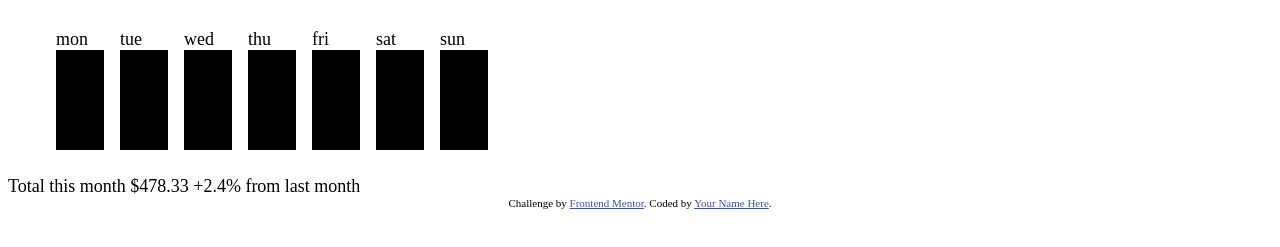
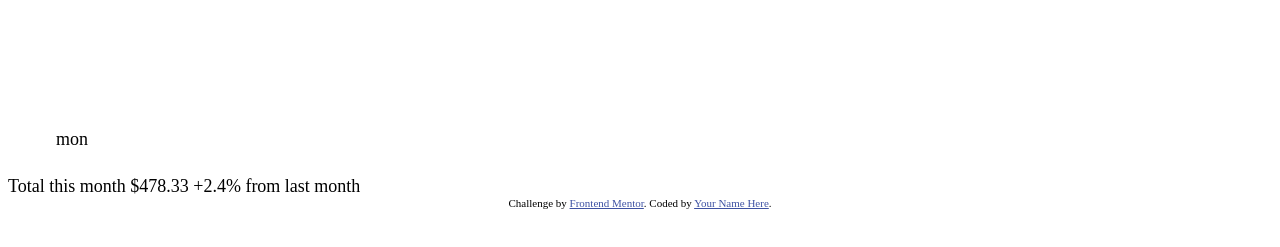
Before and after one commit to nkysa13/ExpenssChartComponet, a plain HTML site: page index.html in a window 1280 px wide. Shown: the part 205-452 px from the top of the page. Drawn offline with Linux system fonts and the light colour scheme.

Commit message:
edit file

```diff
--- a/index.html
+++ b/index.html
@@ -35,13 +35,8 @@
       <h1>Spending - Last 7 days</h1>
       <div class="incomeShow">
         <ul class="days">
-          <li class="day">mon<div class="shape"></div></li>
-          <li class="day">tue<div class="shape"></div></li>
-          <li class="day">wed<div class="shape"></div></li>
-          <li class="day">thu<div class="shape"></div></li>
-          <li class="day">fri<div class="shape"></div></li>
-          <li class="day">sat<div class="shape"></div></li>
-          <li class="day">sun<div class="shape"></div></li>
+          <li class="day"><div class="shape"></div>mon</li>
+
         </ul>
       </div>
       Total this month $478.33 +2.4% from last month
--- a/style.css
+++ b/style.css
@@ -38,9 +38,12 @@ body {
 }
 .days .day {
   padding: 0.5rem;
+  display: flex;
+  flex-direction: column;
+  align-items: center;
 }
 .shape {
-  width: 3rem;
+  width: 2rem;
   height: 100px;
-  background-color: black;
+  background-color: ;
 }
```
